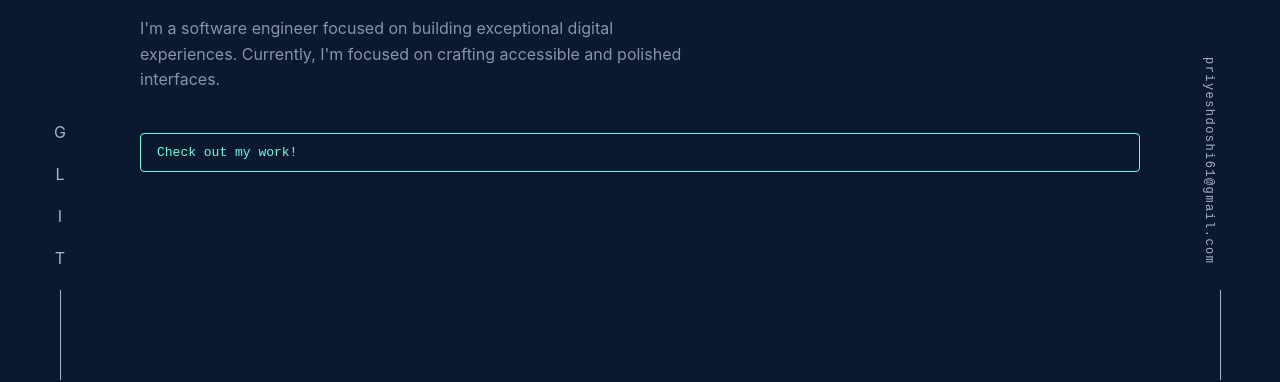
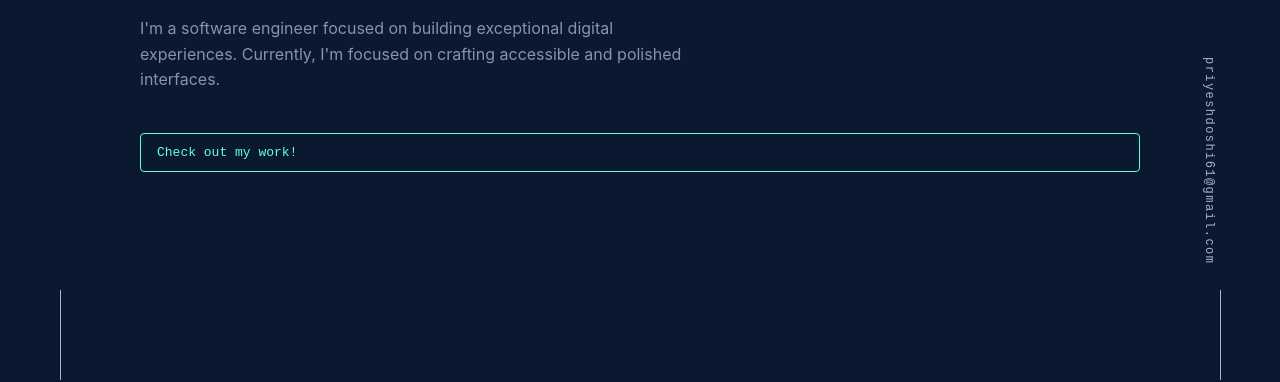
Before and after one commit to Priyesh1994/portfolio, a Next.js app: page / in a window 1280 px wide. Shown: the part 420-802 px from the top of the page. Built offline with nearby package versions, Linux system fonts and the light colour scheme.

Commit message:
Replace sidebar initials with animated social media icons

```diff
--- a/app/components/social-rail.tsx
+++ b/app/components/social-rail.tsx
@@ -1,13 +1,37 @@
+import type { CSSProperties, JSX } from 'react';
 import { socialLinks } from '@/app/data/site';
+
+const socialIconByLabel: Record<string, JSX.Element> = {
+  GitHub: (
+    <svg viewBox="0 0 24 24" aria-hidden="true" focusable="false">
+      <path d="M12 2C6.48 2 2 6.58 2 12.22c0 4.51 2.87 8.34 6.84 9.69.5.09.68-.22.68-.49 0-.24-.01-.88-.01-1.73-2.78.62-3.37-1.37-3.37-1.37-.46-1.19-1.11-1.5-1.11-1.5-.91-.64.07-.63.07-.63 1 .08 1.53 1.05 1.53 1.05.9 1.56 2.36 1.11 2.93.85.09-.67.35-1.11.64-1.37-2.22-.26-4.56-1.14-4.56-5.05 0-1.12.39-2.03 1.03-2.75-.1-.26-.45-1.3.1-2.7 0 0 .84-.27 2.75 1.05A9.29 9.29 0 0 1 12 6.7a9.23 9.23 0 0 1 2.51.35c1.9-1.32 2.74-1.05 2.74-1.05.55 1.4.21 2.44.1 2.7.64.72 1.03 1.63 1.03 2.75 0 3.92-2.34 4.79-4.57 5.05.36.32.68.94.68 1.9 0 1.37-.01 2.48-.01 2.82 0 .27.18.59.69.49A10.23 10.23 0 0 0 22 12.22C22 6.58 17.52 2 12 2Z" fill="currentColor" />
+    </svg>
+  ),
+  LinkedIn: (
+    <svg viewBox="0 0 24 24" aria-hidden="true" focusable="false">
+      <path d="M20.45 20.45h-3.56v-5.58c0-1.33-.03-3.03-1.85-3.03s-2.13 1.44-2.13 2.94v5.67H9.35V9h3.41v1.56h.05c.48-.9 1.64-1.85 3.37-1.85 3.6 0 4.27 2.37 4.27 5.46v6.28ZM5.34 7.43a2.06 2.06 0 1 1 0-4.12 2.06 2.06 0 0 1 0 4.12Zm1.78 13.02H3.56V9h3.56v11.45Z" fill="currentColor" />
+    </svg>
+  ),
+  Instagram: (
+    <svg viewBox="0 0 24 24" aria-hidden="true" focusable="false">
+      <path d="M7.75 2h8.5A5.75 5.75 0 0 1 22 7.75v8.5A5.75 5.75 0 0 1 16.25 22h-8.5A5.75 5.75 0 0 1 2 16.25v-8.5A5.75 5.75 0 0 1 7.75 2Zm0 1.8A3.95 3.95 0 0 0 3.8 7.75v8.5a3.95 3.95 0 0 0 3.95 3.95h8.5a3.95 3.95 0 0 0 3.95-3.95v-8.5a3.95 3.95 0 0 0-3.95-3.95h-8.5Zm4.25 2.9a5.3 5.3 0 1 1 0 10.6 5.3 5.3 0 0 1 0-10.6Zm0 1.8a3.5 3.5 0 1 0 0 7 3.5 3.5 0 0 0 0-7Zm5.38-2.2a1.23 1.23 0 1 1 0 2.46 1.23 1.23 0 0 1 0-2.46Z" fill="currentColor" />
+    </svg>
+  ),
+  Twitter: (
+    <svg viewBox="0 0 24 24" aria-hidden="true" focusable="false">
+      <path d="M18.9 2h3.37l-7.36 8.41L23.57 22h-6.78l-5.31-6.95L5.4 22H2.02l7.87-8.99L.57 2h6.95l4.8 6.35L18.9 2Zm-1.18 18h1.87L6.49 3.9H4.48L17.72 20Z" fill="currentColor" />
+    </svg>
+  ),
+};
 
 export function SocialRail() {
   return (
     <aside className="left-rail" aria-label="Social links">
       <ul>
-        {socialLinks.map(link => (
-          <li key={link.label}>
-            <a href={link.href} target="_blank" rel="noreferrer">
-              {link.label[0]}
+        {socialLinks.map((link, index) => (
+          <li key={link.label} style={{ '--stagger': index } as CSSProperties}>
+            <a href={link.href} target="_blank" rel="noreferrer" aria-label={link.label}>
+              {socialIconByLabel[link.label] ?? link.label[0]}
             </a>
           </li>
         ))}
--- a/app/globals.css
+++ b/app/globals.css
@@ -433,10 +433,39 @@ footer {
   display: flex;
   flex-direction: column;
   align-items: center;
-  gap: 18px;
+  gap: 16px;
   padding: 0;
   margin: 0;
   list-style: none;
+}
+
+.left-rail li {
+  opacity: 0;
+  transform: translateY(8px);
+  animation: social-rise 0.55s ease forwards;
+  animation-delay: calc(var(--stagger, 0) * 90ms + 120ms);
+}
+
+.left-rail a {
+  display: grid;
+  place-items: center;
+  width: 38px;
+  height: 38px;
+  border-radius: 999px;
+  transition: transform 0.25s ease, color 0.25s ease, background-color 0.25s ease, box-shadow 0.25s ease;
+}
+
+.left-rail a:hover,
+.left-rail a:focus-visible {
+  color: var(--green);
+  background: color-mix(in srgb, var(--green) 14%, transparent);
+  transform: translateY(-4px) scale(1.06);
+  box-shadow: 0 8px 18px color-mix(in srgb, var(--green) 24%, transparent);
+}
+
+.left-rail a svg {
+  width: 20px;
+  height: 20px;
 }
 .left-rail::after,
 .right-rail::after {
@@ -957,3 +986,10 @@ footer {
     transition: none;
   }
 }
+
+@keyframes social-rise {
+  to {
+    opacity: 1;
+    transform: translateY(0);
+  }
+}
```
